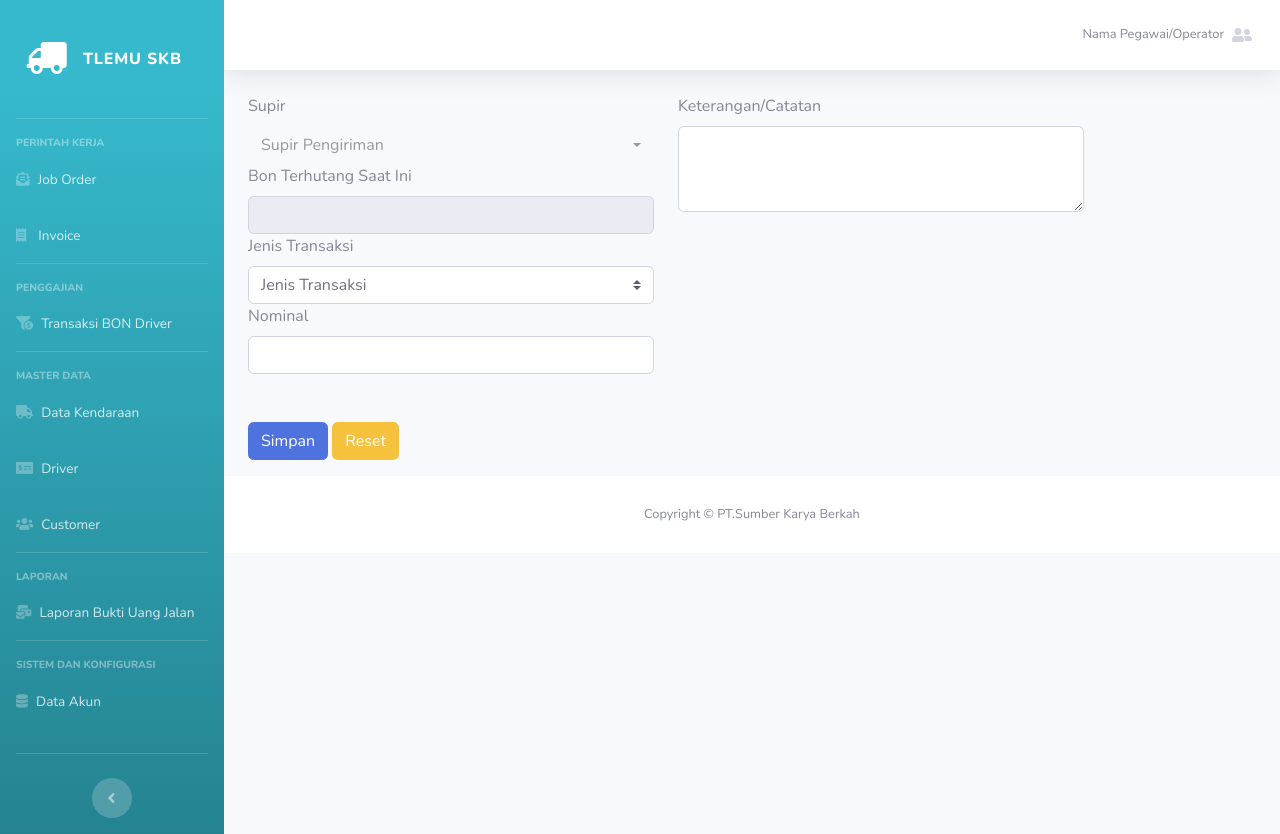
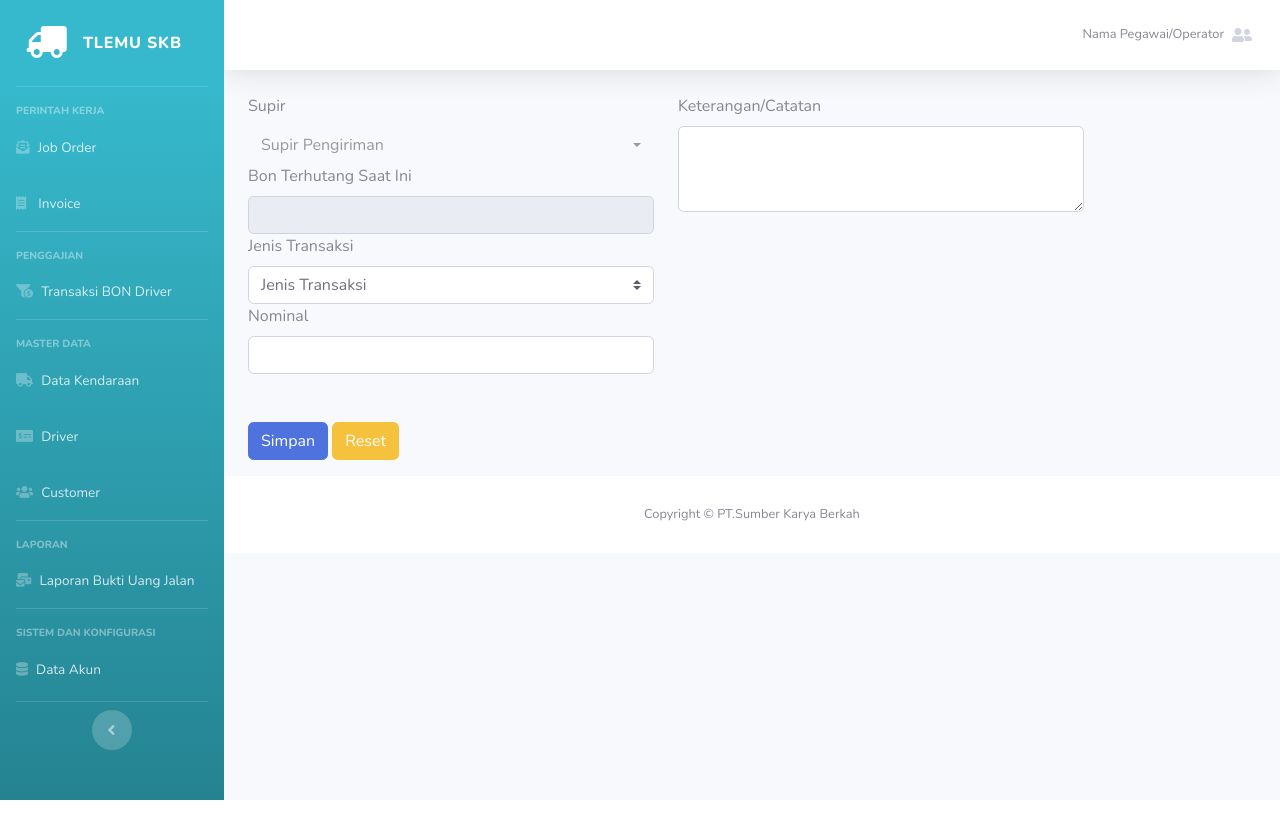
Before and after one commit to aldiindrawan12/SKB, a CodeIgniter app: page /skb/index.php/form/bon in a window 1280 px wide. After the commit the page ends 800 px from the top, so only its background shows below. Run offline with CodeIgniter, Linux system fonts and the light colour scheme; data comes from the database, SQL or seed files in the repository.

Commit message:
Update sidebar.php

```diff
--- a/application/views/sidebar.php
+++ b/application/views/sidebar.php
@@ -7,7 +7,7 @@
         <ul class="navbar-nav bg-gradient-info sidebar sidebar-dark accordion" id="accordionSidebar">
 
             <!-- Sidebar - Brand -->
-            <a class="sidebar-brand d-flex align-items-center justify-content-center my-4" href="<?=base_url()?>">
+            <a class="sidebar-brand d-flex align-items-center justify-content-center my-2" href="<?=base_url()?>">
                 <div class="sidebar-brand-icon fa-flip-horizontal">
                     <i class="fa fa-truck"></i>
                 </div>
@@ -23,7 +23,7 @@
                 Perintah Kerja
             </div>
             <!-- Nav Item -->
-            <li class="nav-item ">
+            <li class="nav-item mr-2">
                 <a class="nav-link" href="<?=base_url()?>">
                     <i class="fas fa-envelope-open-text "></i>
                     <span>Job Order</span></a>
@@ -38,8 +38,8 @@
             </li>
 
 
-                    <!-- Divider -->
-                    <hr class="sidebar-divider">
+                <!-- Divider -->
+                <hr class="sidebar-divider">
 
                 <!-- Heading -->
                 <div class="sidebar-heading">
@@ -123,10 +123,10 @@
 
 
             <!-- Divider -->
-            <hr class="sidebar-divider d-none d-md-block my-4">
+            <hr class="sidebar-divider d-none d-md-block my-1">
 
             <!-- Sidebar Toggler (Sidebar) -->
-                <div class="text-center d-none d-md-inline">
+                <div class="text-center d-none d-md-inline my-1">
                     <button class="rounded-circle border-0" id="sidebarToggle"></button>
                 </div>
             </ul>
```
